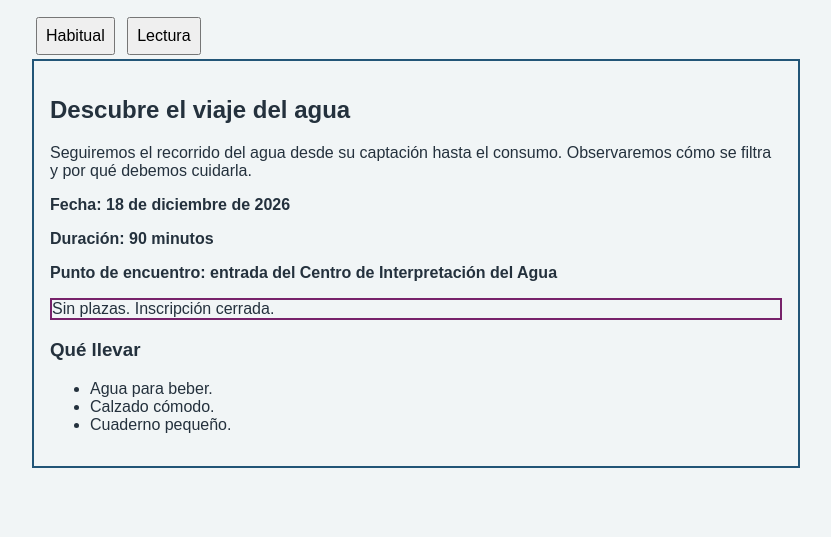
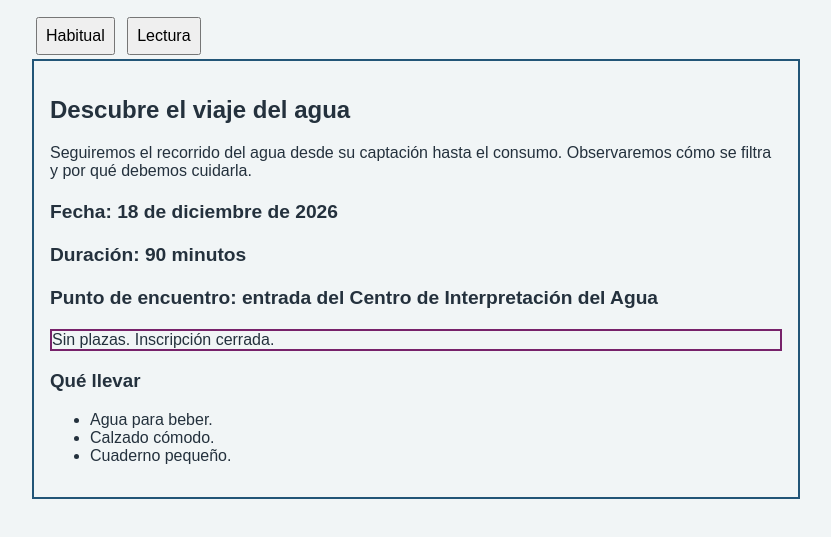
Before and after one commit to garcialeonjuanmanuel18/DIW_UD4_ACT1, a plain HTML site: page index.html in a window 1280 px wide. Shown: the part 143-680 px from the top of the page, without its empty margins (224-1055 px from the left). Drawn offline with Linux system fonts and the light colour scheme.

Commit message:
todas act hechas

```diff
--- a/base.css
+++ b/base.css
@@ -4,18 +4,3 @@ main { max-width: 48rem; margin: auto; }
 h1 { font-size: 1.8rem; }
 button { font: inherit; padding: .5rem; margin: .25rem; }
 button:focus-visible { outline: 3px solid #225577; outline-offset: 3px; }
-.ficha{
-    border: 2px solid #225577;
-    box-sizing: border-box;
-    padding: 1rem;
-    max-width: 100%;
-}
-.dato{
-    font-weight: bold;
-}
-.aviso{
-    border: 2px solid #225577; /* destaca que es un aviso */
-}
-.aviso--completo{
-    border-color: #77226a; /* cambia .aviso si está completo */
-}
--- a/componentes.css
+++ b/componentes.css
@@ -1 +1,18 @@
 /* A01: escribe aquí tus reglas. */
+.ficha{
+    border: 2px solid #225577;
+    box-sizing: border-box;
+    padding: 1rem;
+    max-width: 100%;
+}
+.dato{
+    font-weight: bold;
+    font-size: 1.2rem;
+    line-height: 1.5rem;
+}
+.aviso{
+    border: 2px solid #225577; /* destaca que es un aviso */
+}
+.aviso--completo{
+    border-color: #77226a; /* cambia .aviso si está completo */
+}
--- a/index.html
+++ b/index.html
@@ -7,6 +7,8 @@
         <link rel="stylesheet" href="base.css">
         <link rel="stylesheet" href="componentes.css">
         <!-- A03: añade aquí el enlace de la hoja alternativa -->
+        <link rel="stylesheet" href="habitual.css" title="habitual">
+        <link rel="alternate stylesheet" href="lectura.css" title="lectura">
     </head>
     <body>
         <main>
--- /dev/null
+++ b/lectura.css
@@ -0,0 +1,13 @@
+body {
+    background-color: rgb(217, 182, 255);
+    color: rgb(0, 40, 121);
+}
+.ficha p{
+    font-size: 1.5rem;
+    line-height: 1.5rem;
+
+}
+.ficha{
+    background-color: rgb(56, 37, 82);
+    color: white;
+}
```
Also changed, not shown: Captura de pantalla 2026-11-24 181118.png (added), Captura de pantalla 2026-11-24 181127.png (added), Captura de pantalla 2026-11-24 182122.png (added), Captura de pantalla 2026-11-24 190920.png (added), habitual.css (added), registro.txt (added).
